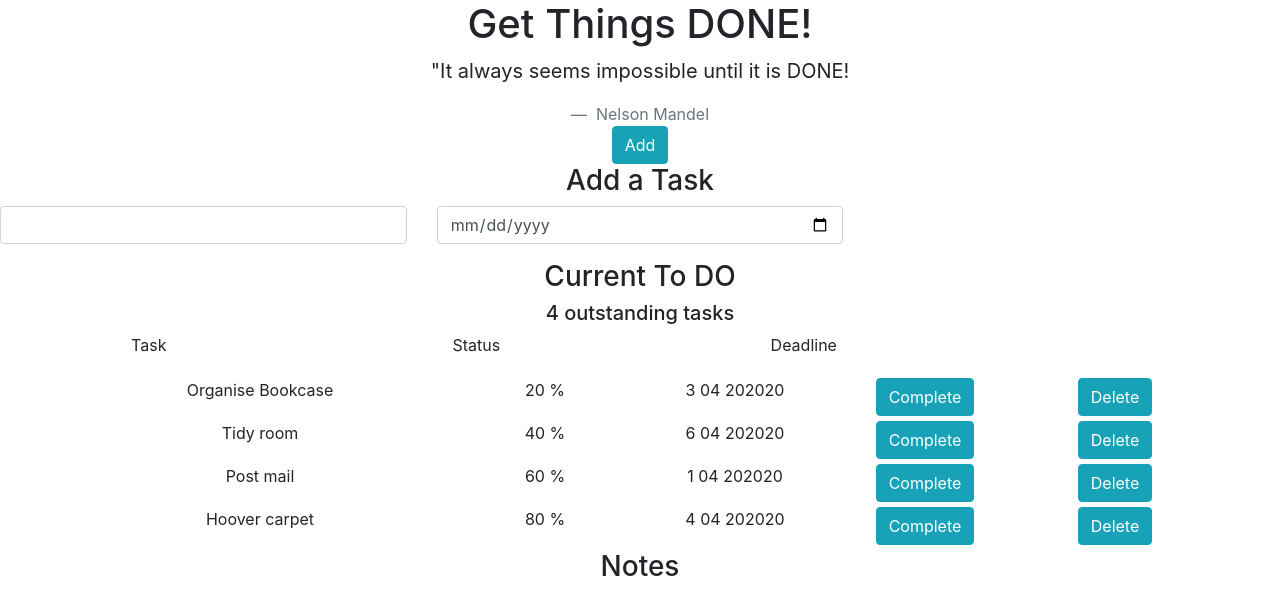
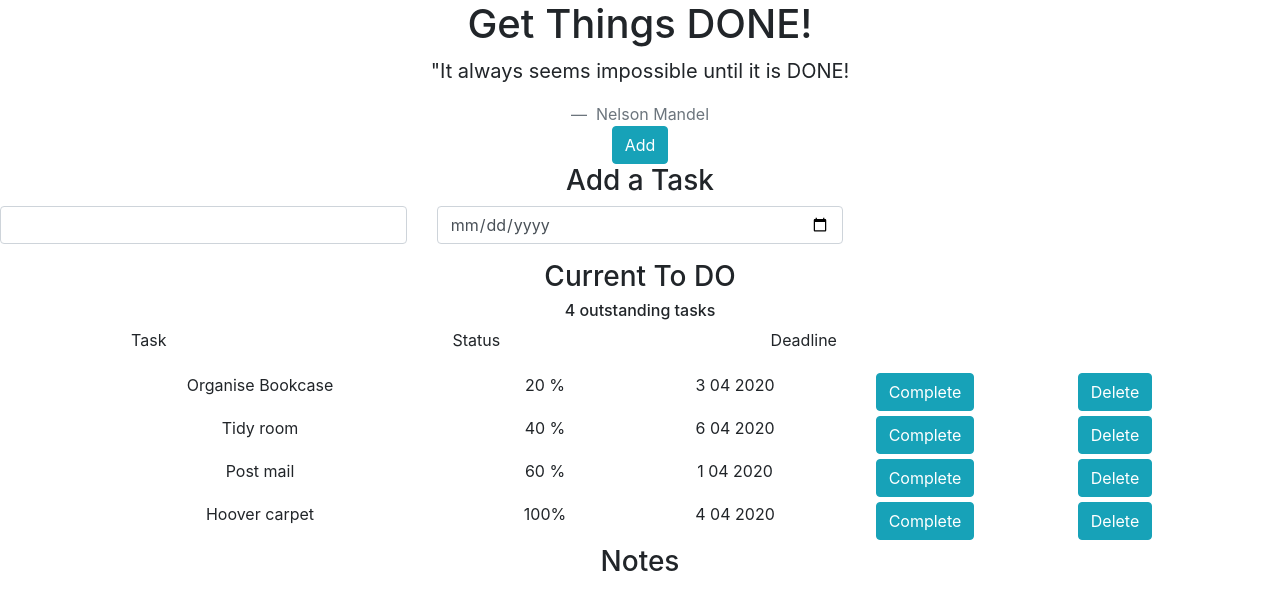
Before and after one commit to hananabdimalik/todo_list_application_frontend, a React (Create React App) app: page / in a window 1280 px wide. Shown: the top 614 px of the page. Built offline with nearby package versions, Linux system fonts and the light colour scheme.

Commit message:
delete event implemented

```diff
--- a/src/AddaTask/AddaTask.css
+++ b/src/AddaTask/AddaTask.css
@@ -0,0 +1,3 @@
+.margin{
+    margin-left: 5px;
+}
--- a/src/App.js
+++ b/src/App.js
@@ -12,9 +12,26 @@ function App() {
     { text: "Organise Bookcase", Status: "20 %", Deadline: "2020/04/01", id: 1 },
     { text: "Tidy room", Status: "40 %", Deadline: "2020/04/11", id: 2 },
     { text: " Post mail", Status: "60 % ", Deadline: "2020/04/20", id: 3 },
-    { text: "Hoover carpet", Status: "80 %", Deadline: "2020/04/30", id: 4 },
+    { text: "Hoover carpet", Status: "100%", Deadline: "2020/04/30", id: 4 },
   ]);
 
+  const deleteTask = (id) => {
+    const filteredTasks = tasks.filter((task) => {
+     return task.id !== id;
+    })
+
+    setTasks(filteredTasks);
+  }
+  // const deleteCompleteTask =(id) => {
+  //   const filteredTasks = tasks.filter((task) => {
+  //     if (task.complete === complete){
+  //       return false;
+  //     } else {
+  //       return true;
+  //     }
+  //   })
+  //   setTasks(filteredTasks)
+  // }
 
   return (
     <div className="App">
@@ -26,10 +43,13 @@ function App() {
         <div className=" container">
           {tasks.map((task) => {
             return < Tasks
-            key={task.id}
-            text={task.text}
-            Status={task.Status}
-            Deadline={task.Deadline} />
+              key={task.id}
+              deleteTaskFunc={deleteTask}
+              text={task.text}
+              Status={task.Status}
+              Deadline={task.Deadline}
+              id={task.id}
+            />
           })}
         </div>
         <Notes />
--- a/src/CurrentTasks/CurrentTasks.js
+++ b/src/CurrentTasks/CurrentTasks.js
@@ -5,7 +5,7 @@ function CurrentTasks(props) {
     return (
         <header>
         <h3> Current To DO </h3>
-       <div><h5>{props.count} outstanding tasks</h5></div>
+       <div><h6>{props.count} outstanding tasks</h6></div>
 
         <div className="row">
            <div className="col-3"> <p> Task </p> </div>
--- a/src/Tasks/Tasks.js
+++ b/src/Tasks/Tasks.js
@@ -3,13 +3,20 @@ import "./Tasks.css"
 import moment from 'moment';
 
 function Tasks(props) {
+
+const handleClick =() => {
+// console.log("Delete button was clicked");
+// console.log(props.id);
+props.deleteTaskFunc(props.id);
+};
+
     return (
         <div className="row taskRow">
             <div className= "col-12 col-md-4">{props.text}</div>
             <div className= "col-3 col-md-2">{props.Status} </div>
-            <div className= "col-3 col-md-2"> {moment(props.Deadline).format('d MM YYY')} </div>
-            <div className= "col-3 col-md-2"><button className="btn btn-info " >Complete </button></div>
-            <div className= "col-3 col-md-2"><button className="btn btn-info "> Delete</button></div>
+            <div className= "col-3 col-md-2"> {moment(props.Deadline).format('d MM YYYY')} </div>
+            <div className= "col-3 col-md-2"><button className="btn btn-info">Complete </button></div>
+            <div className= "col-3 col-md-2"><button className="btn btn-info" onClick={handleClick}> Delete</button></div>
         </div>
     )
 }
```
